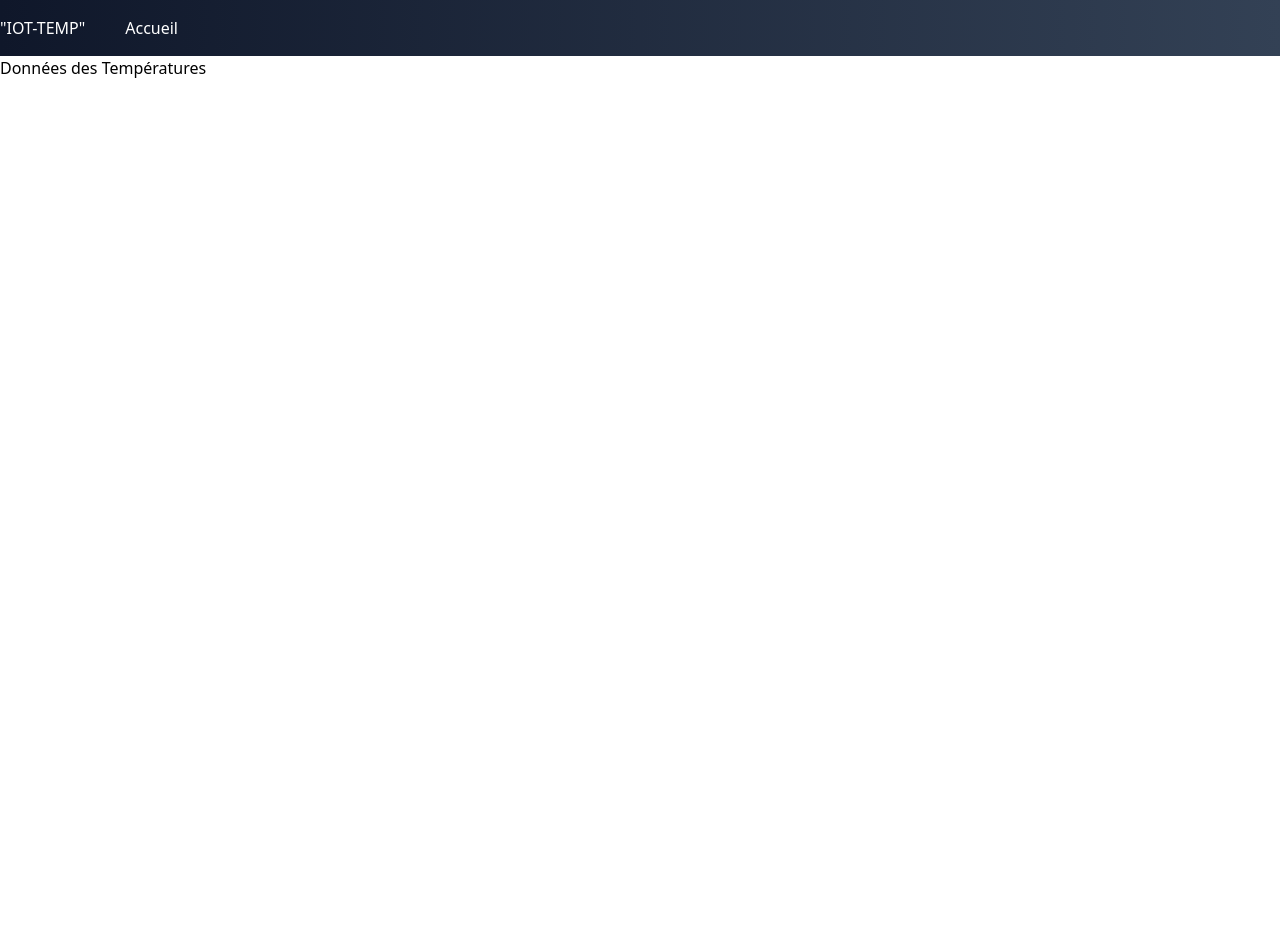
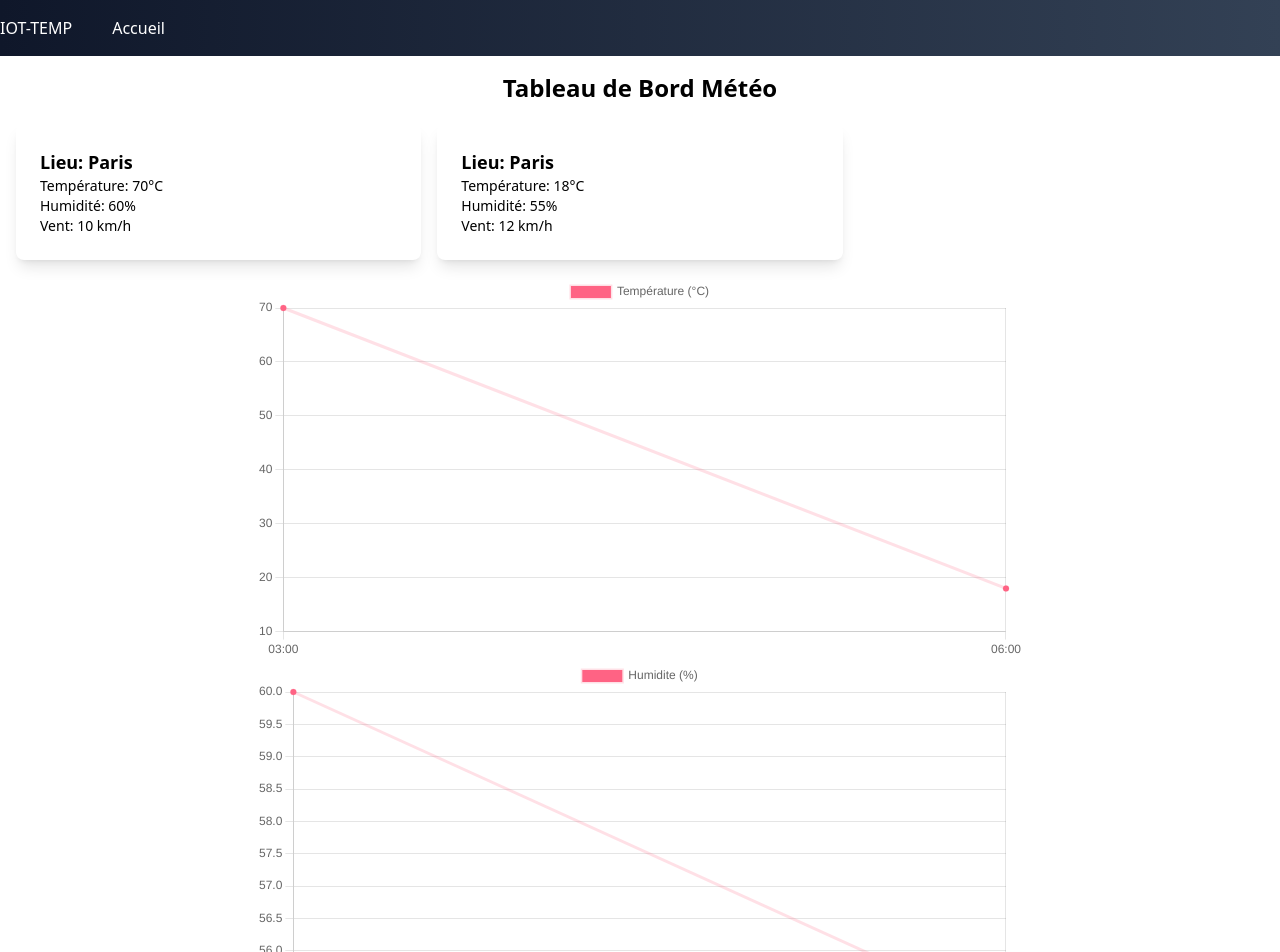
Before and after one commit to FlomaWen/temperature-iot-scrum-sdv, a React (Create React App) app: page / in a window 1280 px wide. Shown: the top 952 px of the page. Before the commit the page ends 800 px from the top, so only its background shows below. Built offline with nearby package versions, Linux system fonts and the light colour scheme.

Commit message:
Ajout front dashboard & graphiques

```diff
--- /dev/null
+++ b/src/components/ChartHum.jsx
@@ -0,0 +1,49 @@
+import React from "react";
+import { Line } from "react-chartjs-2";
+import "chart.js/auto";
+
+const LineChartHum = ({ dataPoints }) => {
+  // Extraction des heures et des températures
+  const hours = dataPoints.map((point) => point.heure);
+  const humidites = dataPoints.map((point) => {
+    // Enlever "°C" et convertir en nombre
+    return Number(point.humidite.replace("%", ""));
+  });
+
+  const chartContainerStyle = {
+    display: "flex",
+    justifyContent: "center",
+    alignItems: "center",
+    width: "60%", // Largeur du graphique
+    margin: "auto", // Centrer le graphique horizontalement
+  };
+
+  const data = {
+    labels: hours,
+    datasets: [
+      {
+        label: "Humidite (%)",
+        data: humidites,
+        fill: false,
+        backgroundColor: "rgb(255, 99, 132)",
+        borderColor: "rgba(255, 99, 132, 0.2)",
+      },
+    ],
+  };
+
+  const options = {
+    scales: {
+      y: {
+        beginAtZero: false,
+      },
+    },
+  };
+
+  return (
+    <div style={chartContainerStyle}>
+      <Line data={data} options={options} />
+    </div>
+  );
+};
+
+export default LineChartHum;
--- /dev/null
+++ b/src/components/ChartTemp.jsx
@@ -0,0 +1,49 @@
+import React from "react";
+import { Line } from "react-chartjs-2";
+import "chart.js/auto";
+
+const LineChartTemp = ({ dataPoints }) => {
+  // Extraction des heures et des températures
+  const hours = dataPoints.map((point) => point.heure);
+  const temperatures = dataPoints.map((point) => {
+    // Enlever "°C" et convertir en nombre
+    return Number(point.temperature.replace("°C", ""));
+  });
+
+  const chartContainerStyle = {
+    display: "flex",
+    justifyContent: "center",
+    alignItems: "center",
+    width: "60%", // Largeur du graphique
+    margin: "auto", // Centrer le graphique horizontalement
+  };
+
+  const data = {
+    labels: hours,
+    datasets: [
+      {
+        label: "Température (°C)",
+        data: temperatures,
+        fill: false,
+        backgroundColor: "rgb(255, 99, 132)",
+        borderColor: "rgba(255, 99, 132, 0.2)",
+      },
+    ],
+  };
+
+  const options = {
+    scales: {
+      y: {
+        beginAtZero: false,
+      },
+    },
+  };
+
+  return (
+    <div style={chartContainerStyle}>
+      <Line data={data} options={options} />
+    </div>
+  );
+};
+
+export default LineChartTemp;
--- a/src/components/Header.jsx
+++ b/src/components/Header.jsx
@@ -1,12 +1,15 @@
+import { Link } from "react-router-dom";
+
 const Header = () => {
   return (
     <>
       <header className="text-white py-4 bg-gradient-to-r from-slate-900 to-slate-700">
         <nav className="container mx-auto flex items-center justify-between flex-wrap">
-          <div className="flex items-center space-x-4">"IOT-TEMP"</div>
-
+          <div className="flex items-center space-x-4">IOT-TEMP</div>
           <ul className="flex flex-grow space-x-2 ml-10">
-            <li>Accueil</li>
+            <li>
+              <Link to="/">Accueil</Link>
+            </li>
           </ul>
         </nav>
       </header>
--- a/src/pages/MainPage.jsx
+++ b/src/pages/MainPage.jsx
@@ -1,11 +1,53 @@
+import LineChartTemp from "../components/ChartTemp";
+import LineChartHum from "../components/ChartHum";
 import Header from "../components/Header";
 
 const MainPage = () => {
+  const fakeData = [
+    {
+      lieu: "Paris",
+      lat: 48.8566,
+      lon: 2.3522,
+      temperature: "70°C",
+      humidite: "60%",
+      vent: "10 km/h",
+      heure: "03:00",
+    },
+    {
+      lieu: "Paris",
+      lat: 45.764,
+      lon: 4.8357,
+      temperature: "18°C",
+      humidite: "55%",
+      vent: "12 km/h",
+      heure: "06:00",
+    },
+  ];
+
   return (
     <>
       <Header />
-      <h2>Données des Températures</h2>
+      <div className="container mx-auto p-4">
+        <h2 className="text-2xl font-semibold text-center">
+          Tableau de Bord Météo
+        </h2>
+        <div className="grid grid-cols-1 md:grid-cols-3 gap-4 mt-5">
+          {fakeData.map((data) => (
+            <article>
+              <div className="bg-white rounded-lg shadow-lg p-6">
+                <h3 className="text-lg font-semibold">Lieu: {data.lieu}</h3>
+                <p className="text-sm">Température: {data.temperature}</p>
+                <p className="text-sm">Humidité: {data.humidite}</p>
+                <p className="text-sm">Vent: {data.vent}</p>
+              </div>
+            </article>
+          ))}
+        </div>
+      </div>
+      <LineChartTemp dataPoints={fakeData} />
+      <LineChartHum dataPoints={fakeData} />
     </>
   );
 };
+
 export default MainPage;
```
Also changed, not shown: package.json (+8 -0 lines), 1 other file (tests, documents, lock files or other folders).
